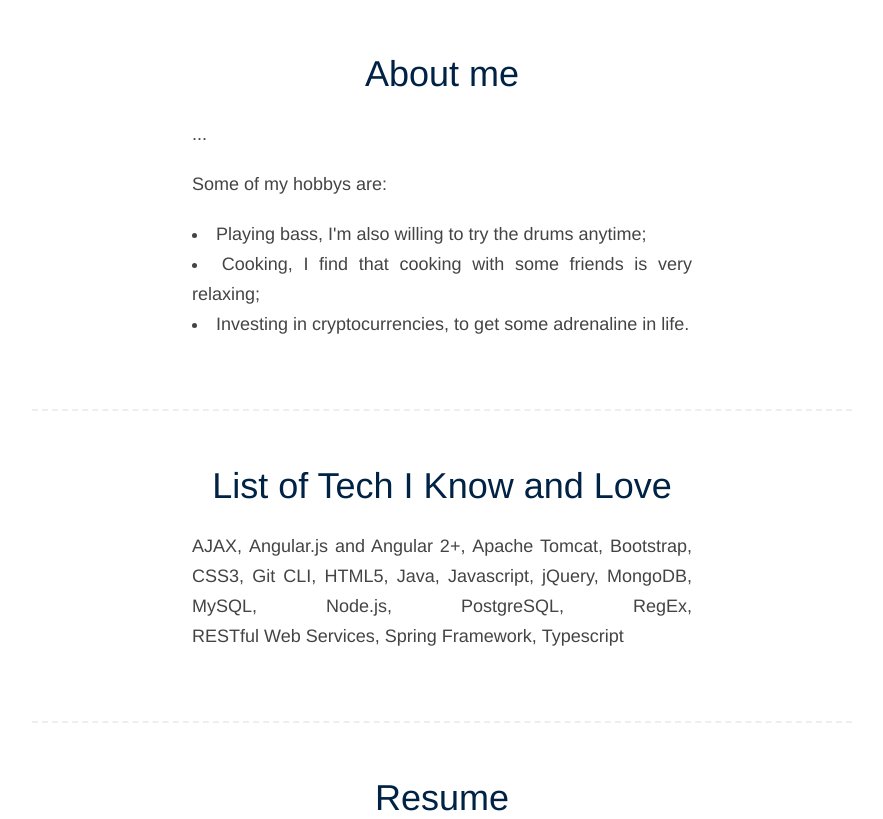
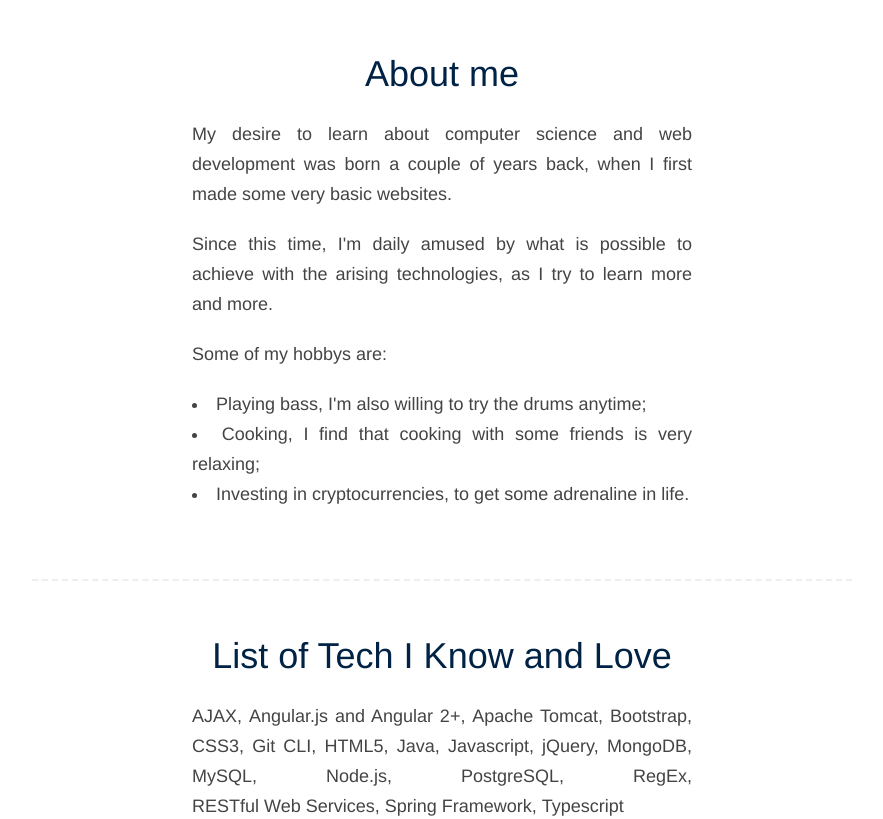
Before and after one commit to knobandre/knobandre.github.io, a plain HTML site: page index.html in a window 1280 px wide. Shown: the part 1295-2114 px from the top of the page, without its empty margins (198-1081 px from the left). Drawn offline with Linux system fonts and the light colour scheme.

Commit message:
Updated content

```diff
--- a/index.html
+++ b/index.html
@@ -84,7 +84,10 @@
         <h2>About me</h2>
 
         <div class="prose">
-            <p>...</p>
+            <p>My desire to learn about computer science and web development
+              was born a couple of years back, when I first made some very basic websites.</p>
+
+            <p>Since this time, I'm daily amused by what is possible to achieve with the arising technologies, as I try to learn more and more.</p>
 
             <p>Some of my hobbys are:</p>
 
```
